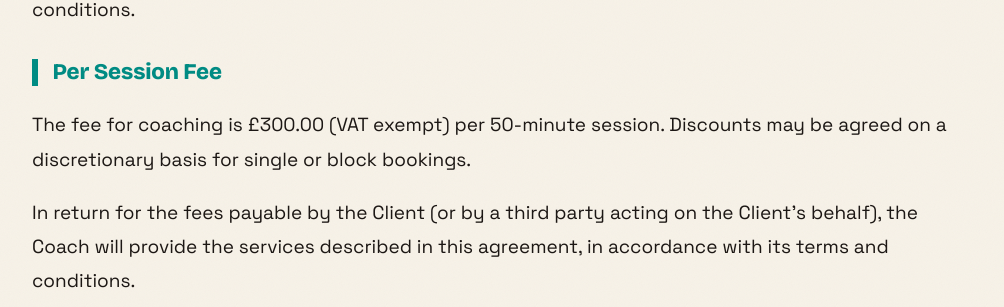
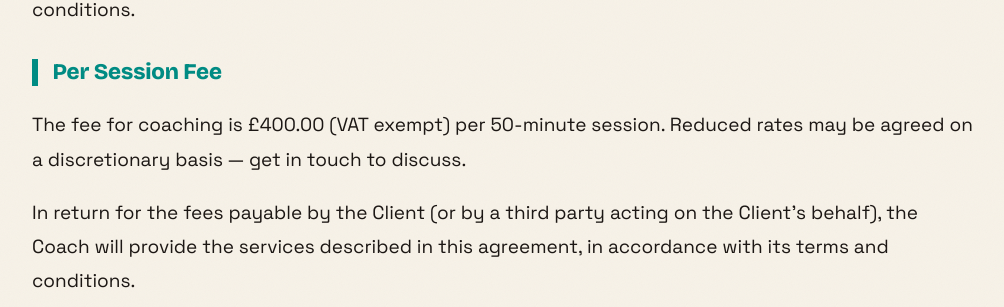
Before and after one commit to outragedpinkracoon/outragedpinkracoon.github.io, a Jekyll site: the page built from pages/coaching-disclaimer-and-terms.md, in a window 1280 px wide and 900 px high, scrolled down 2852 px. Shown: the part 148-455 px from the top of the window, without its empty margins (136-1140 px from the left). Built offline with Jekyll 4.4.1, drawn with Linux system fonts in a browser that asks for light colours; comment, search, counter and statistics services are not loaded.

Commit message:
update T&Cs per session fee to £400
Co-Authored-By: Claude Sonnet 4.6 <noreply@anthropic.com>

```diff
--- a/pages/coaching-disclaimer-and-terms.md
+++ b/pages/coaching-disclaimer-and-terms.md
@@ -44,7 +44,7 @@ Additional sessions may be agreed after completion of the initial arrangement. T
 Clients who have concerns about any part of this agreement should raise them with the Coach before the first session. Participation in the first session constitutes acceptance of these terms and conditions.
 
 ### Per Session Fee
-The fee for coaching is £300.00 (VAT exempt) per 50-minute session. Discounts may be agreed on a discretionary basis for single or block bookings.
+The fee for coaching is £400.00 (VAT exempt) per 50-minute session. Reduced rates may be agreed on a discretionary basis — get in touch to discuss.
 
 In return for the fees payable by the Client (or by a third party acting on the Client’s behalf), the Coach will provide the services described in this agreement, in accordance with its terms and conditions.
 
```
